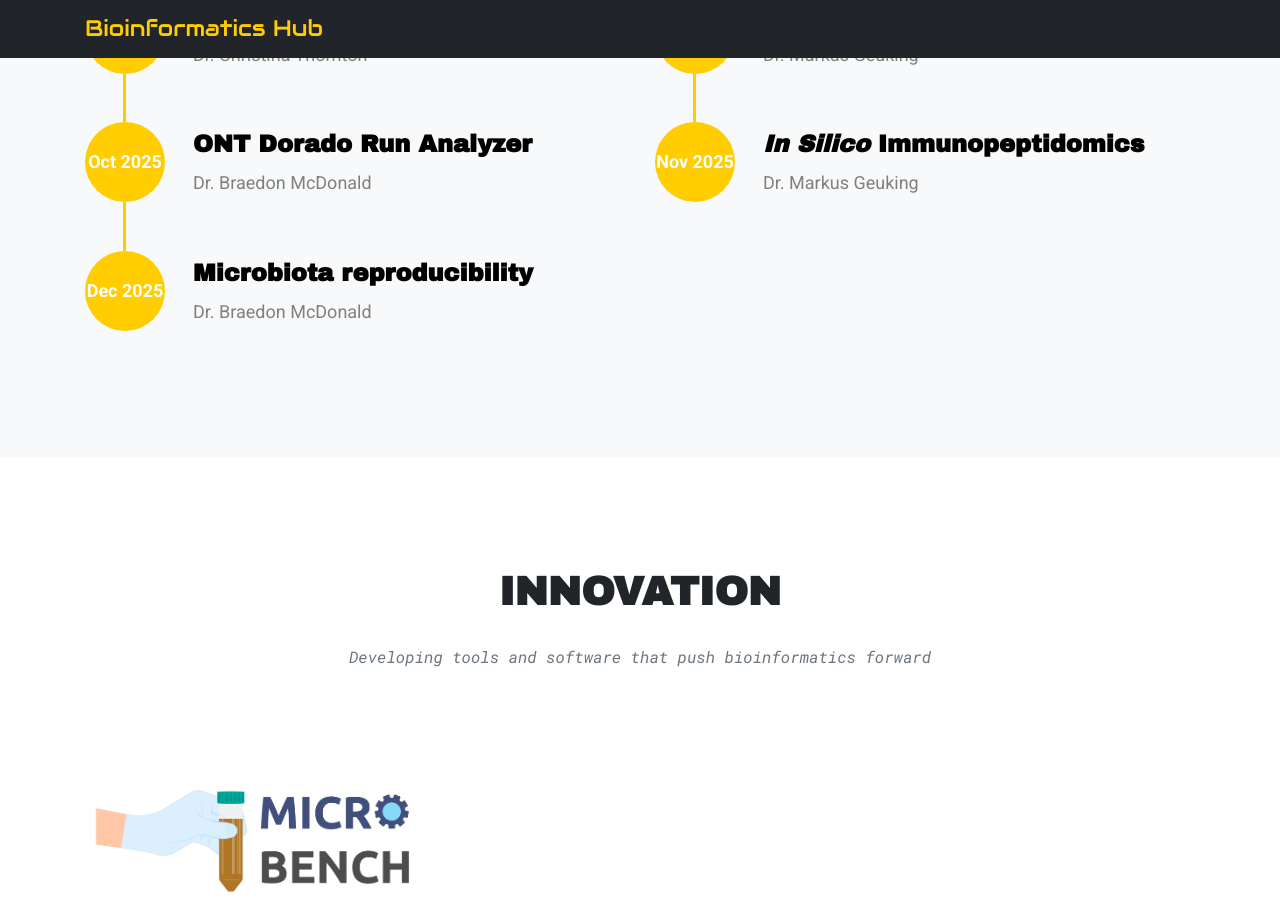
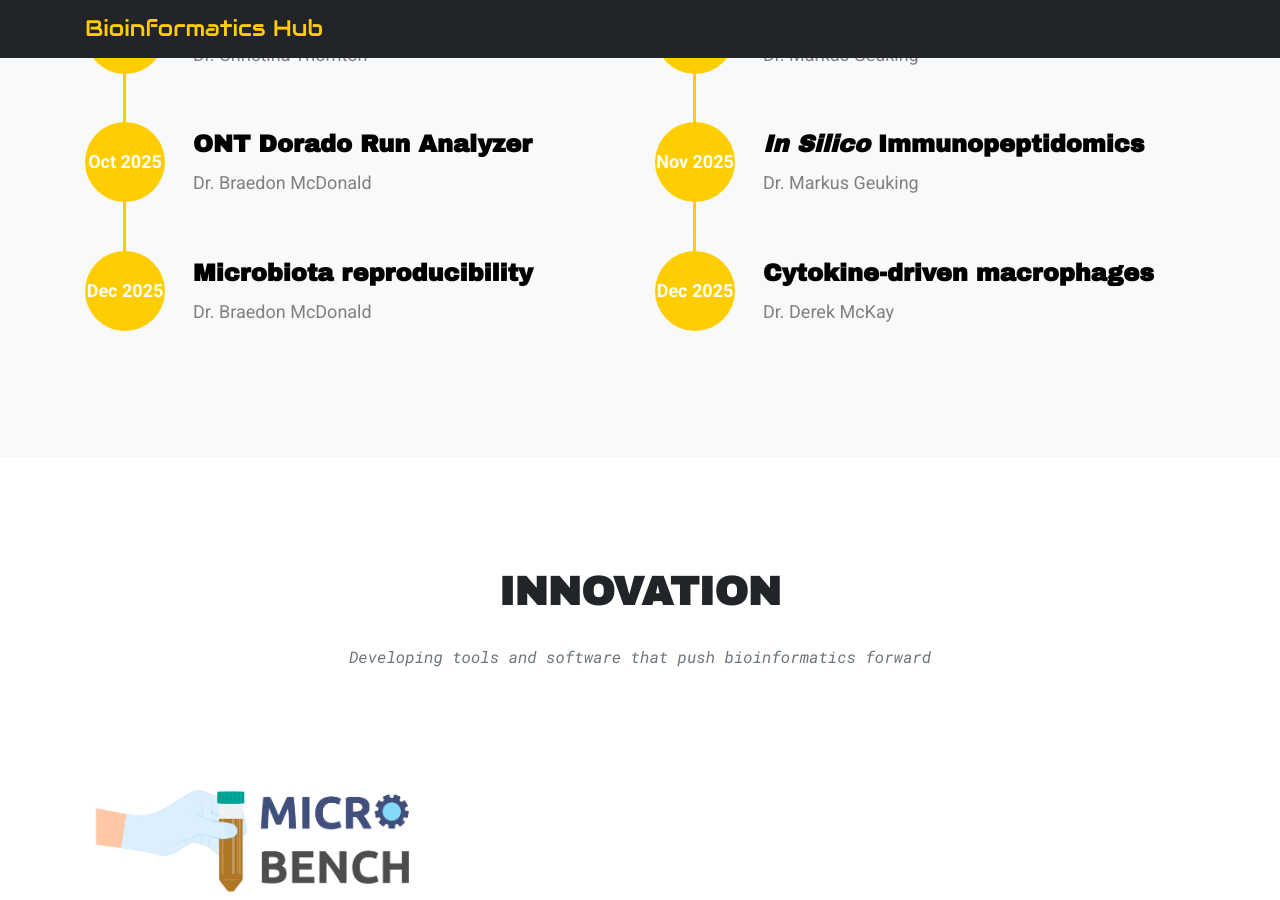
Before and after one commit to Snyder-Institute/BioinformaticsHub, a Jekyll site: the page built from index.md, in a window 1280 px wide and 900 px high, scrolled down 1129 px. Built offline with Jekyll 4.4.1, drawn with Linux system fonts in a browser that asks for light colours.

Commit message:
Updated: project

```diff
--- a/_includes/projects.html
+++ b/_includes/projects.html
@@ -62,6 +62,15 @@
                                                 </div>
                                         </div>
 
+                                        <div class="timeline-wrapper">
+                                                <div class="timeline-yr"><span>Dec 2025
+                                                        </span></div><div class="timeline-info"><a href="https://bioinformatics.ucalgary.ca/Macrophage/"
+                                                                target="_blank"><h4 class="timeline-heading">Cytokine-driven macrophages
+                                                                </h4></a><p class="timeline-subheading">Dr. Derek McKay
+                                                        </p>
+                                                </div>
+                                        </div>
+
                                 </div> <!-- end of timeline div -->
                         </div> <!-- end of col -->
                 </div> <!-- end of row -->
```
Also changed, not shown: 1 other file.
